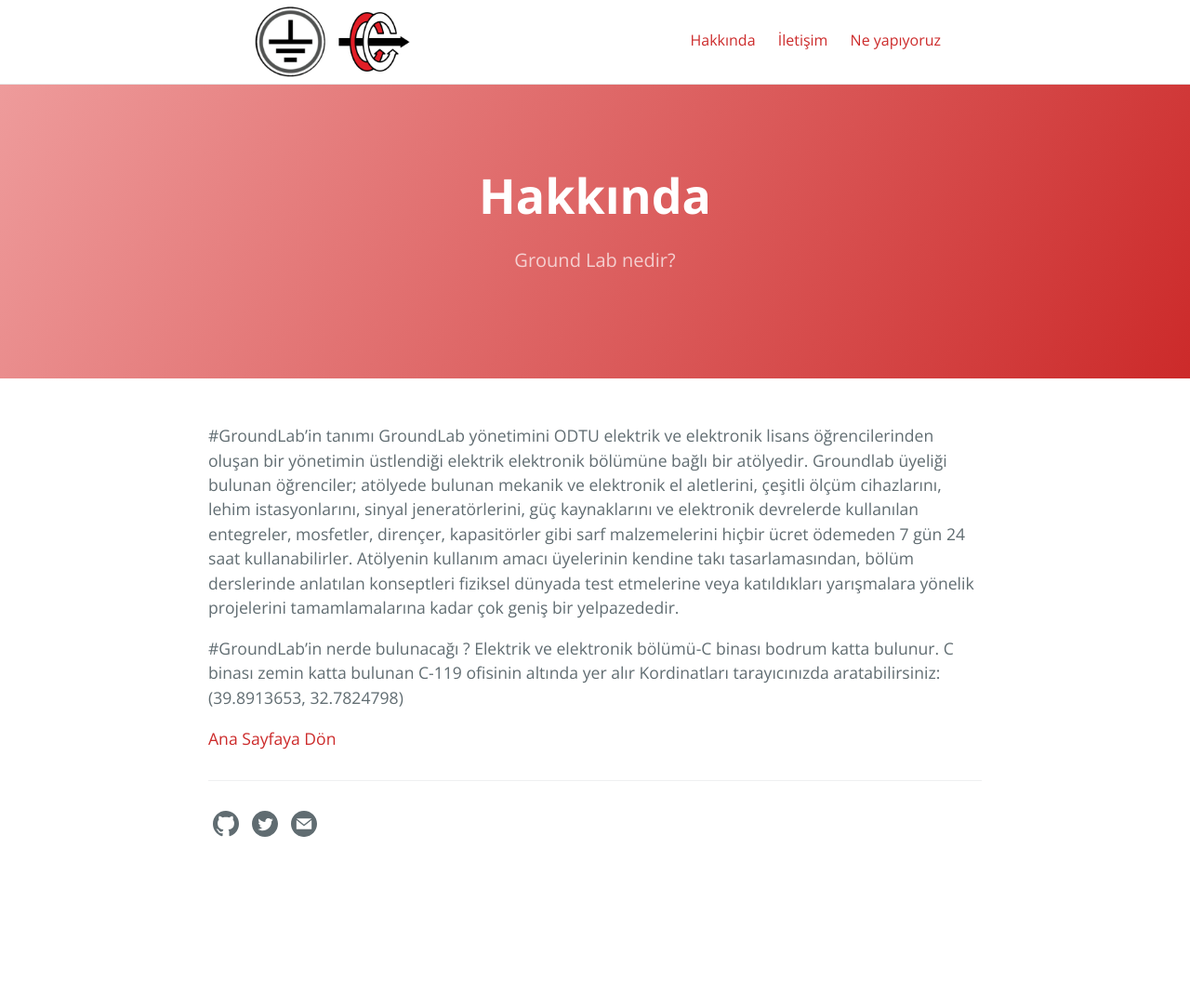
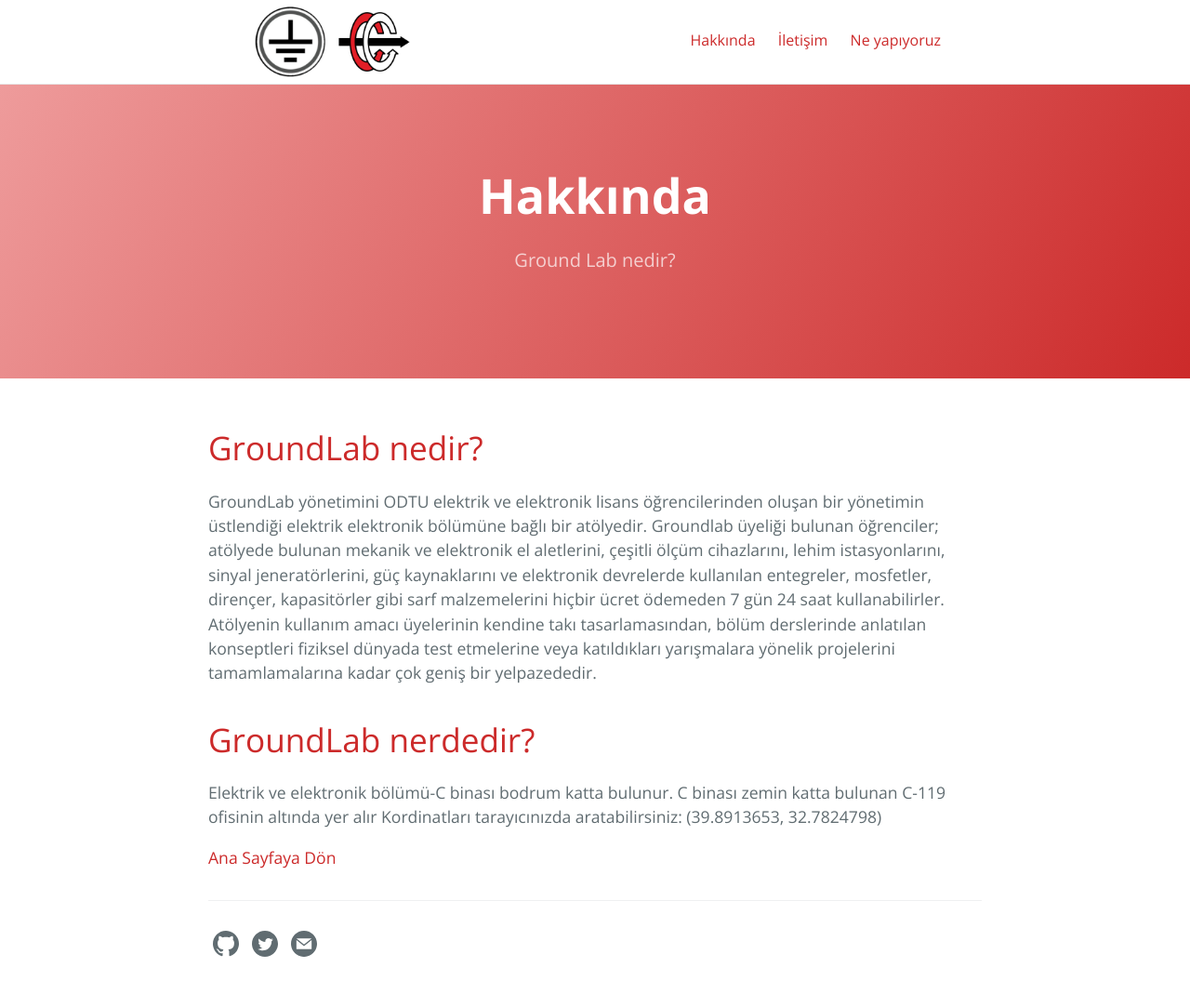
Before and after one commit to groundlabmetu/groundlabmetu.github.io, a Jekyll site: the page built from about.md, in a window 1280 px wide. Shown: the whole page at 93% size. Built offline with Jekyll 4.4.1, drawn with Linux system fonts in a browser that asks for light colours; before the commit the page ends 954 px from its top, so only the background shows below that.

Commit message:
Update about.md

```diff
--- a/about.md
+++ b/about.md
@@ -6,10 +6,10 @@
 ref: about
 order: 0
 ---
-#GroundLab’in tanımı
+<h1>GroundLab nedir?</h1>
 GroundLab yönetimini ODTU elektrik ve elektronik lisans öğrencilerinden oluşan bir yönetimin üstlendiği elektrik elektronik bölümüne bağlı bir atölyedir. Groundlab üyeliği bulunan öğrenciler; atölyede bulunan mekanik ve elektronik el aletlerini, çeşitli ölçüm cihazlarını, lehim istasyonlarını, sinyal jeneratörlerini, güç kaynaklarını ve elektronik devrelerde kullanılan entegreler, mosfetler, dirençer, kapasitörler gibi sarf malzemelerini hiçbir ücret ödemeden 7 gün 24 saat kullanabilirler. Atölyenin kullanım amacı üyelerinin kendine takı tasarlamasından, bölüm derslerinde anlatılan konseptleri fiziksel dünyada test etmelerine veya katıldıkları yarışmalara yönelik projelerini tamamlamalarına kadar çok geniş bir yelpazededir.
 
-#GroundLab’in nerde bulunacağı ?
+<h1>GroundLab nerdedir?</h1>
 Elektrik ve elektronik bölümü-C binası bodrum katta bulunur. C binası zemin katta bulunan C-119 ofisinin altında yer alır
 Kordinatları tarayıcınızda aratabilirsiniz: (39.8913653, 32.7824798)
 
```
